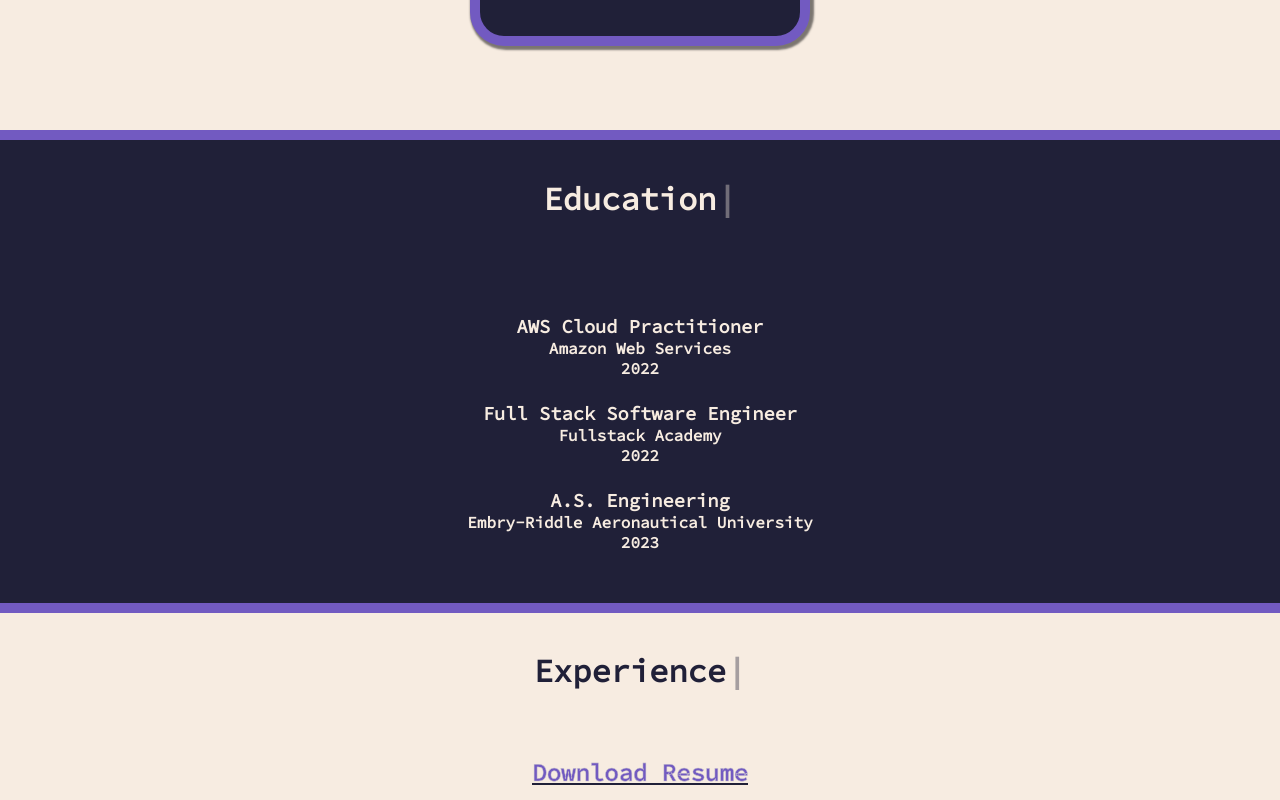
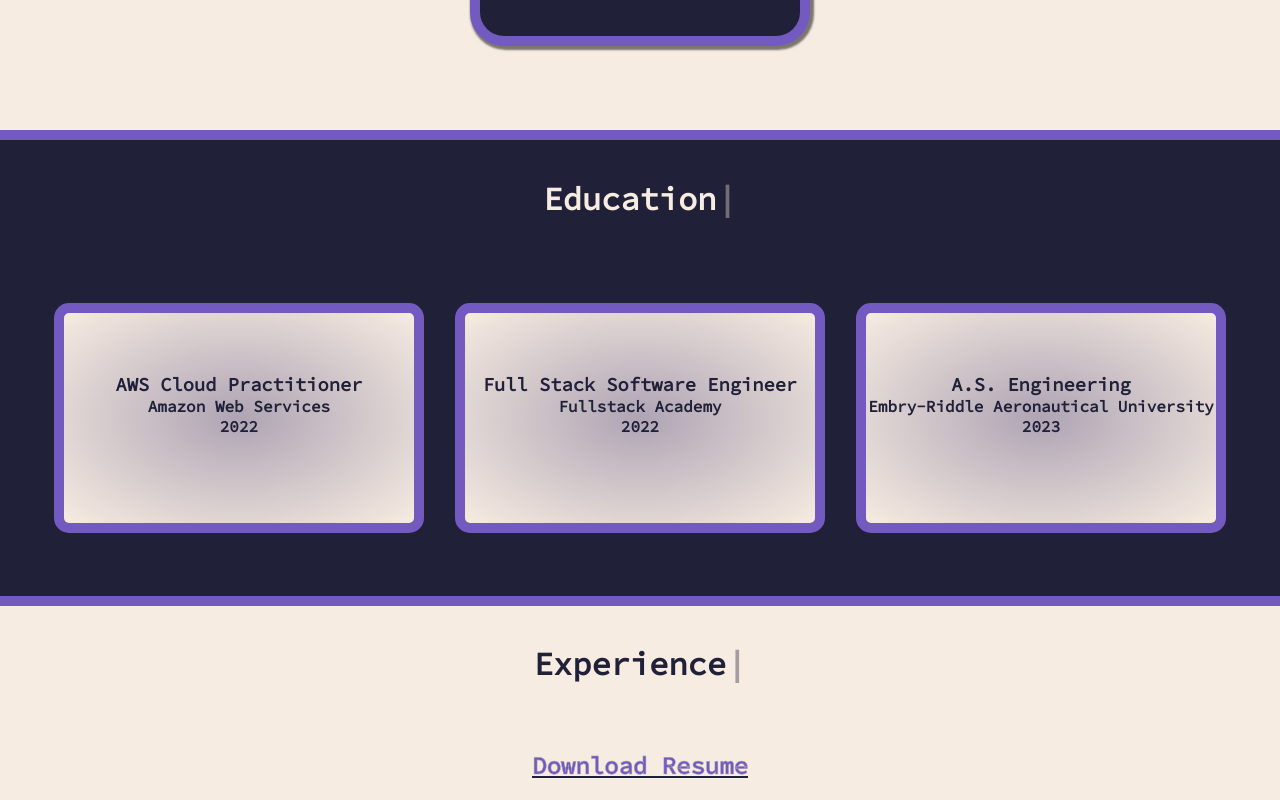
Before and after one commit to parzidog/portfolio, a React (Create React App) app: page / in a window 1280 px wide. Shown: the part 2800-3600 px from the top of the page. Built offline with nearby package versions, Linux system fonts and the light colour scheme.

Commit message:
Add new screen size for mobile styling

```diff
--- a/less/education.less
+++ b/less/education.less
@@ -4,6 +4,8 @@
   padding: 3%;
   border-bottom: 5px solid @purple;
   border-top: 5px solid @purple;
+  display:flex;
+  flex-wrap: wrap;
   h1 {
     width: 100%;
     padding-bottom: 7%;
@@ -11,9 +13,16 @@
   }
 
   .singleInstitute {
-    padding: 1%;
+    width: 350px;
+    height: 150px;
     color: @light;
-
+    border: 10px solid @purple;
+    padding-top: 5%;
+    border-radius: 15px;
+    margin: auto;
+    margin-bottom: 2%;
+    background-image: radial-gradient(@gray, @light);
+    color: @dark;
     .date {
       font-weight: bold;
     }
--- a/less/main.less
+++ b/less/main.less
@@ -78,7 +78,7 @@
 
   }
   .hamburger, .navigation-menu.expanded button{
-    width:fit-content;
+    width:50px;
     height: fit-content;
   }
 }
@@ -142,7 +142,7 @@
     margin: auto;
   }
   .hamburger, .navigation-menu.expanded button{
-    width:fit-content;
+    width:50px;
     height: fit-content;
   }
 }
--- a/less/variables.less
+++ b/less/variables.less
@@ -2,4 +2,4 @@
 @darkFade: #20203895;
 @light: #f7ece1;
 @purple: #725ac1;
-@gray: #cac4ce;
+@gray: #aea4b4;
--- a/public/index.css
+++ b/public/index.css
@@ -271,6 +271,8 @@
   padding: 3%;
   border-bottom: 5px solid #725ac1;
   border-top: 5px solid #725ac1;
+  display: flex;
+  flex-wrap: wrap;
 }
 .education h1 {
   width: 100%;
@@ -278,8 +280,16 @@
   color: #f7ece1;
 }
 .education .singleInstitute {
-  padding: 1%;
+  width: 350px;
+  height: 150px;
   color: #f7ece1;
+  border: 10px solid #725ac1;
+  padding-top: 5%;
+  border-radius: 15px;
+  margin: auto;
+  margin-bottom: 2%;
+  background-image: radial-gradient(#aea4b4, #f7ece1);
+  color: #202038;
 }
 .education .singleInstitute .date {
   font-weight: bold;
@@ -305,7 +315,7 @@
   font-weight: bolder;
   text-decoration-color: #202038;
   color: #725ac1;
-  -webkit-text-stroke: 0.5px #cac4ce;
+  -webkit-text-stroke: 0.5px #aea4b4;
 }
 .experience .singleJob {
   width: 100%;
@@ -381,7 +391,7 @@
 }
 .contact .info .propertyValue a {
   color: #f7ece1;
-  text-decoration-color: #cac4ce;
+  text-decoration-color: #aea4b4;
 }
 * {
   margin: 0;
@@ -445,7 +455,7 @@
   }
   .hamburger,
   .navigation-menu.expanded button {
-    width: fit-content;
+    width: 50px;
     height: fit-content;
   }
 }
@@ -493,7 +503,7 @@
   }
   .hamburger,
   .navigation-menu.expanded button {
-    width: fit-content;
+    width: 50px;
     height: fit-content;
   }
 }
```
